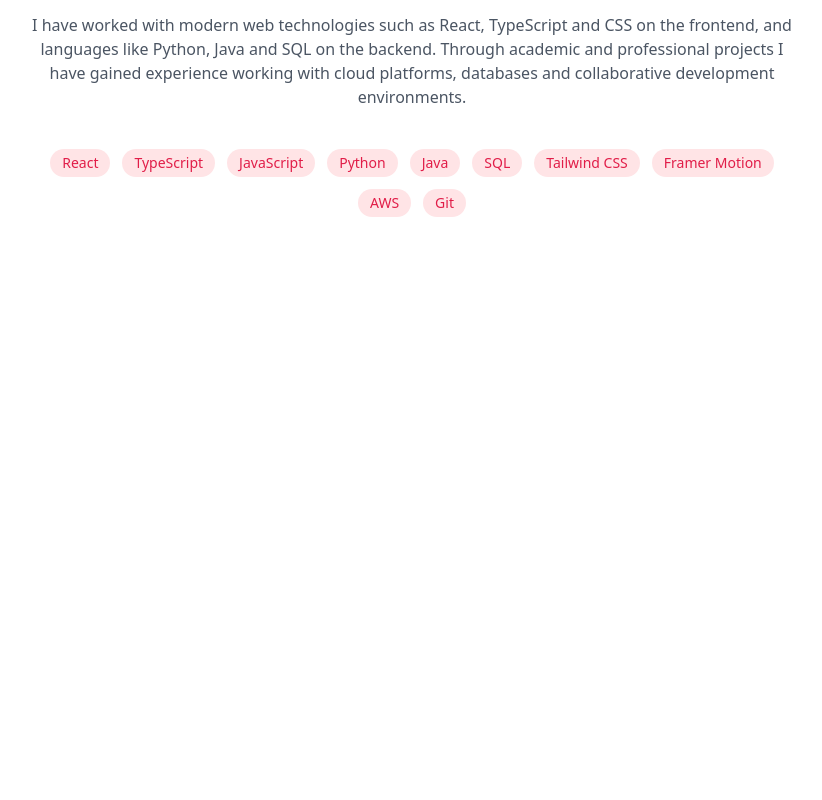
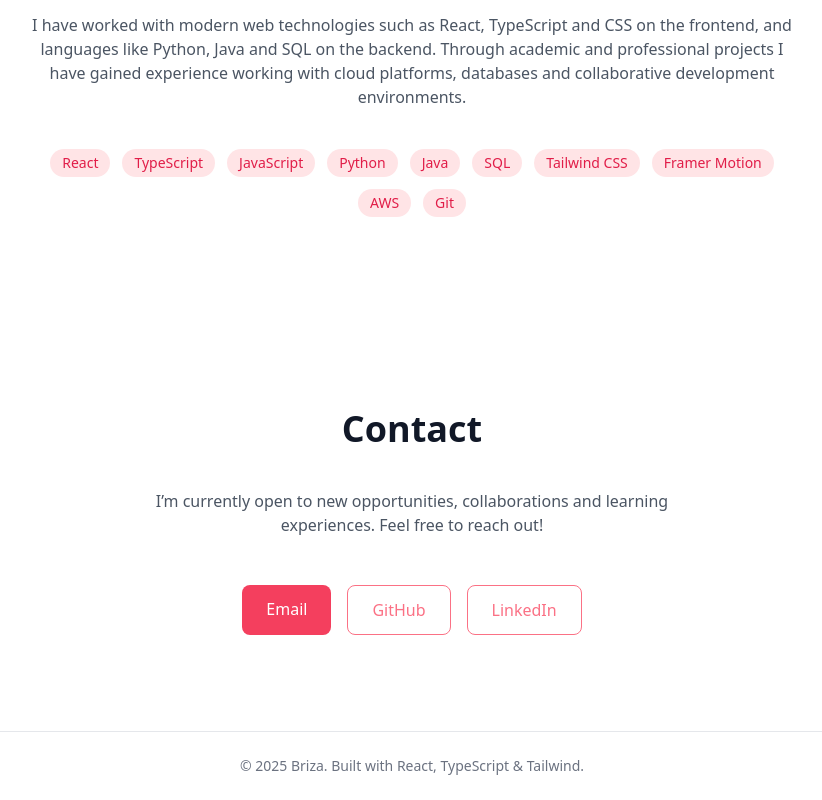
Before and after one commit to brizavda/brizavda, a React (Vite) app in the folder portfolio/: page / in a window 1280 px wide. Shown: the part 1610-2410 px from the top of the page, without its empty margins (228-1050 px from the left). Before the commit the page ends 1923 px from the top, so only its background shows below. Built offline with nearby package versions, Linux system fonts and the light colour scheme.

Commit message:
feat: add contact section and footer

```diff
--- /dev/null
+++ b/portfolio/src/components/ContactSection.tsx
@@ -0,0 +1,66 @@
+import { motion } from "framer-motion";
+
+function ContactSection() {
+  return (
+    <section
+      id="contact"
+      className="w-full max-w-6xl mx-auto px-6 py-24 scroll-mt-24"
+    >
+      <motion.h2
+        initial={{ opacity: 0, y: 20 }}
+        whileInView={{ opacity: 1, y: 0 }}
+        viewport={{ once: true }}
+        transition={{ duration: 0.6 }}
+        className="text-3xl md:text-4xl font-bold text-center mb-10 text-gray-900 dark:text-gray-100"
+      >
+        Contact
+      </motion.h2>
+
+      <motion.p
+        initial={{ opacity: 0 }}
+        whileInView={{ opacity: 1 }}
+        viewport={{ once: true }}
+        transition={{ delay: 0.2 }}
+        className="text-center text-gray-600 dark:text-gray-400 max-w-xl mx-auto mb-12"
+      >
+        I’m currently open to new opportunities, collaborations and learning
+        experiences. Feel free to reach out!
+      </motion.p>
+
+      <motion.div
+        initial={{ opacity: 0, y: 20 }}
+        whileInView={{ opacity: 1, y: 0 }}
+        viewport={{ once: true }}
+        transition={{ delay: 0.4 }}
+        className="flex justify-center gap-4 flex-wrap"
+      >
+        <a
+          href="mailto:barron.reyes.italia@gmail.com"
+          className="px-6 py-3 rounded-lg bg-rose-500 text-white font-medium hover:bg-rose-600 transition"
+        >
+          Email
+        </a>
+
+        <a
+          href="https://github.com/brizavda"
+          target="_blank"
+          rel="noreferrer"
+          className="px-6 py-3 rounded-lg border border-rose-400 text-rose-400 font-medium hover:bg-rose-500/10 transition"
+        >
+          GitHub
+        </a>
+
+        <a
+          href="https://www.linkedin.com/in/barrón-reyes-italia-zoe-5b05b1283/"
+          target="_blank"
+          rel="noreferrer"
+          className="px-6 py-3 rounded-lg border border-rose-400 text-rose-400 font-medium hover:bg-rose-500/10 transition"
+        >
+          LinkedIn
+        </a>
+      </motion.div>
+    </section>
+  );
+}
+
+export default ContactSection;
--- /dev/null
+++ b/portfolio/src/components/Footer.tsx
@@ -0,0 +1,9 @@
+function Footer() {
+  return (
+    <footer className="w-full border-t border-gray-200 dark:border-gray-800 py-6 text-center text-sm text-gray-500 dark:text-gray-400">
+      © {new Date().getFullYear()} Briza. Built with React, TypeScript & Tailwind.
+    </footer>
+  );
+}
+
+export default Footer;
--- a/portfolio/src/components/Navbar.tsx
+++ b/portfolio/src/components/Navbar.tsx
@@ -28,9 +28,9 @@
             </li>
 
             <li
-            onClick={() => document.getElementById("home")?.scrollIntoView()}
+            onClick={() => document.getElementById("projects")?.scrollIntoView()}
             className={`cursor-pointer transition ${
-                activeSection === "home"
+                activeSection === "projects"
                 ? "text-rose-500 font-semibold"
                 : "hover:text-rose-500"
             }`}
@@ -39,9 +39,9 @@
             </li>
 
             <li
-            onClick={() => document.getElementById("home")?.scrollIntoView()}
+            onClick={() => document.getElementById("about")?.scrollIntoView()}
             className={`cursor-pointer transition ${
-                activeSection === "home"
+                activeSection === "about"
                 ? "text-rose-500 font-semibold"
                 : "hover:text-rose-500"
             }`}
--- a/portfolio/src/pages/Home.tsx
+++ b/portfolio/src/pages/Home.tsx
@@ -1,10 +1,9 @@
 import { motion } from "framer-motion";
 import AboutSection from "../components/AboutSection";
+import ContactSection from "../components/ContactSection";
+import Footer from "../components/Footer";
 import Navbar from "../components/Navbar";
 import ProjectsSection from "../components/ProjectsSection";
-
-
-
 
 function Home() {
   return (
@@ -62,6 +61,8 @@
         </main>
         <ProjectsSection />
         <AboutSection />
+        <ContactSection />
+        <Footer />
     </div>
   );
 }
```
